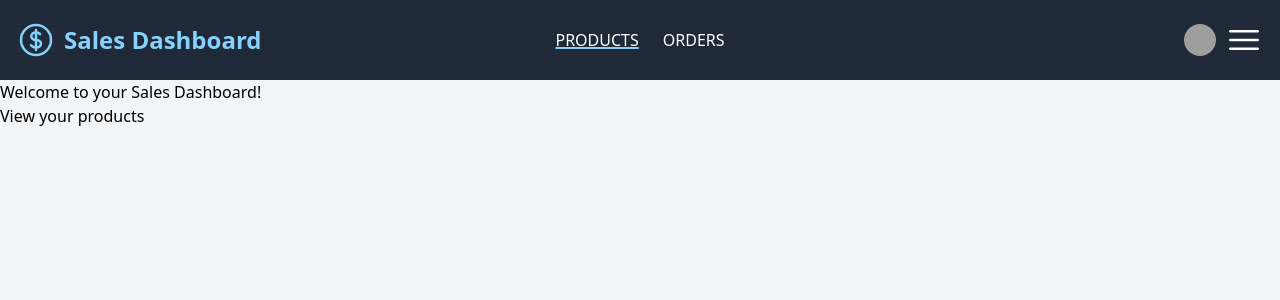
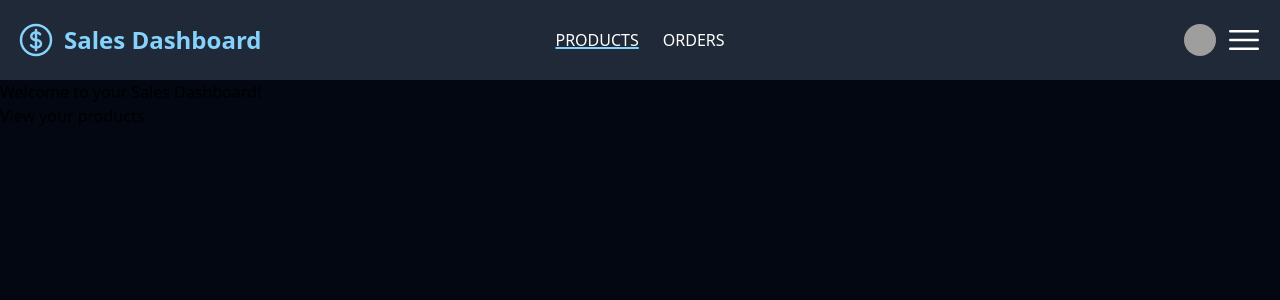
Before and after one commit to cwbieganek/sales-dashboard, a SvelteKit app: page / in a window 1280 px wide. Shown: the top 300 px of the page. Built offline with nearby package versions, Linux system fonts and the light colour scheme; grey boxes are pictures that could not be loaded.

Commit message:
Set the main background color to gray-950

```diff
--- a/src/routes/+layout.svelte
+++ b/src/routes/+layout.svelte
@@ -4,7 +4,7 @@
 </script>
 
 <div class="app min-h-screen">
-	<main class="bg-gray-100 min-h-screen">
+	<main class="bg-gray-950 min-h-screen">
 		<Navbar />
 		<slot />
 	</main>
```
